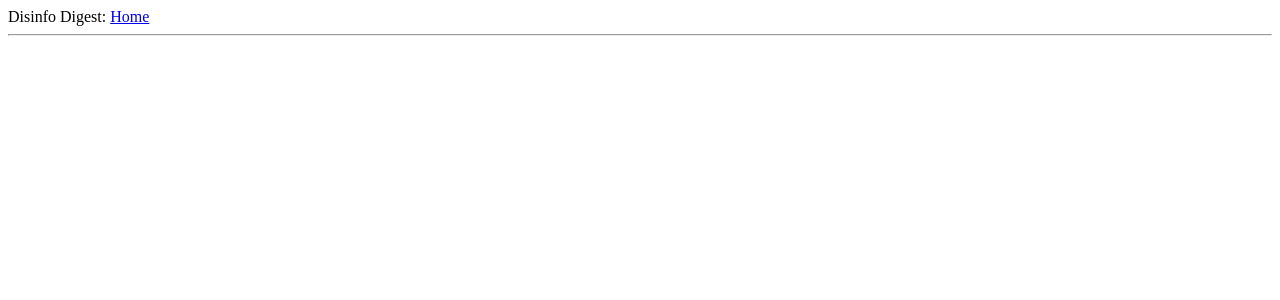
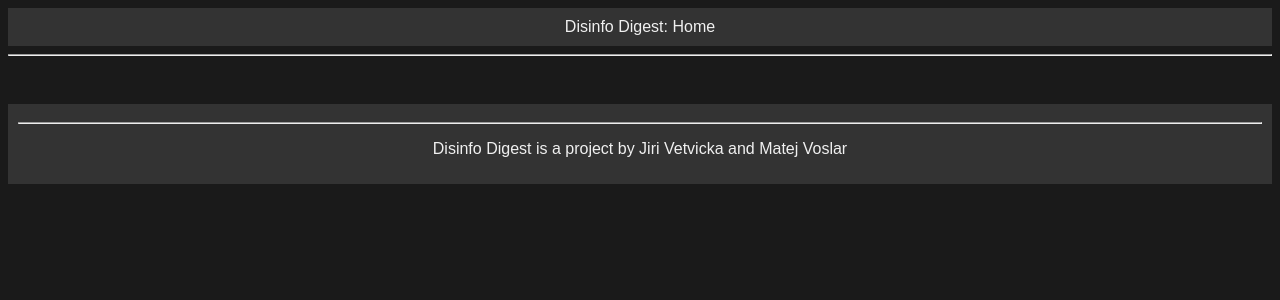
Before and after one commit to msamyel/disinfo-digest, a Flask app: template templates/base.html in a window 1280 px wide. Shown: the top 300 px of the page. Run offline with Flask 3, Linux system fonts and the light colour scheme; the template is opened without the code that fills it, so the values that code supplies are empty; some libraries are stand-ins or nearby versions.

Commit message:
add styles

```diff
--- /dev/null
+++ b/static/style.css
@@ -0,0 +1,81 @@
+body {
+    background-color: #1a1a1a;
+    color: #f0f0f0;
+    font-family: Arial, sans-serif;
+}
+
+header {
+    background-color: #333;
+    color: #f0f0f0;
+    padding: 10px;
+    text-align: center;
+}
+
+.header__link {
+    color: #f0f0f0;
+    text-decoration: none;
+}
+
+.header__link:hover {
+    color: #999;
+}
+
+main {
+    padding: 20px;
+}
+
+h2 {
+    color: #f0f0f0;
+    text-align: center;
+}
+
+article {
+    background-color: #2a2a2a;
+    border-radius: 5px;
+    margin: 10px;
+    padding: 10px;
+}
+
+.article__title {
+    color: #f0f0f0;
+    font-size: 1.5em;
+}
+
+.article__title a {
+    color: #f0f0f0;
+    text-decoration: none;
+}
+
+.article__title a:hover {
+    color: #999;
+}
+
+.article__published_at {
+    color: #999;
+    font-size: 0.8em;
+}
+
+.article__content {
+    color: #f0f0f0;
+}
+
+.article__domain {
+    color: #999;
+    font-size: 0.8em;
+}
+
+footer {
+    background-color: #333;
+    color: #f0f0f0;
+    padding: 10px;
+    text-align: center;
+}
+
+footer a {
+    color: #f0f0f0;
+    text-decoration: none;
+}
+
+footer a:hover {
+    color: #999;
+}
--- a/templates/base.html
+++ b/templates/base.html
@@ -6,10 +6,20 @@
       {% else %}
       <title>Welcome to Disinfo Digest</title>
       {% endif %}
+
+        <link rel="stylesheet" href="{{ url_for('static', filename='style.css') }}">
+
+
     </head>
     <body>
-        <div>Disinfo Digest: <a href="/">Home</a></div>
+        <header>Disinfo Digest: <a href="/" class="header__link">Home</a></header>
         <hr>
+        <main>
         {% block content %}{% endblock %}
+        </main>
+    <footer>
+        <hr>
+        <p>Disinfo Digest is a project by <a href="https://github.com/jvetvicka">Jiri Vetvicka</a> and <a href="https://github.com/msamyel">Matej Voslar</a></p>
+    </footer>
     </body>
 </html>
```
Also changed, not shown: templates/index.html (+6 -6 lines).
